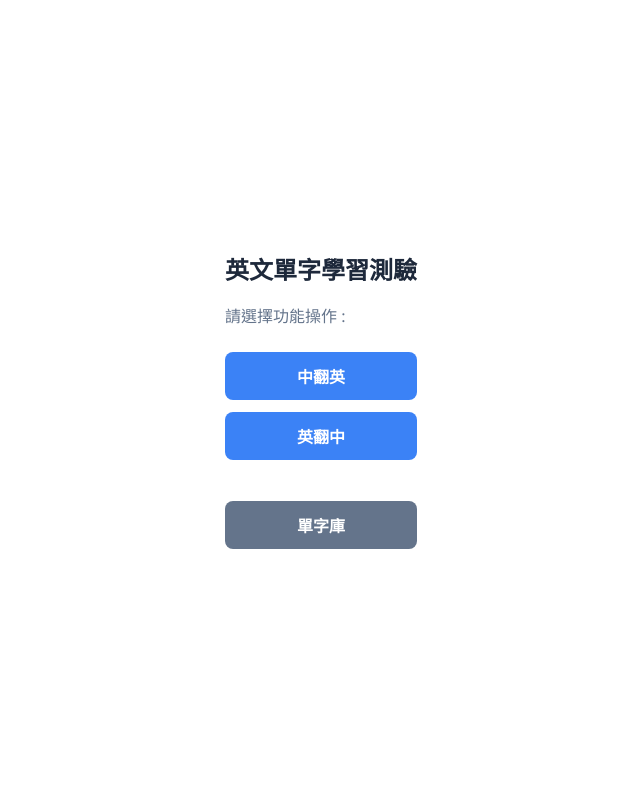
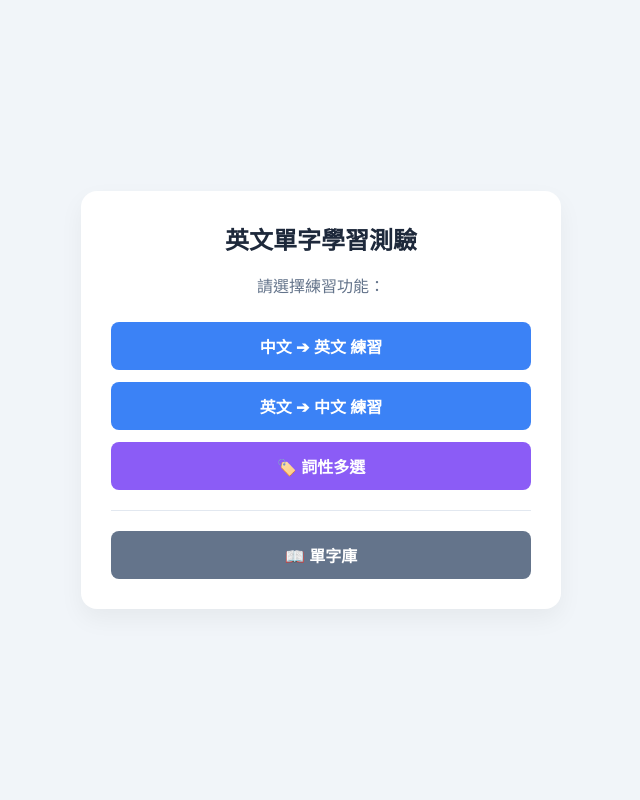
Before and after one commit to Weichi951/english-app, a Flask app: page / in a window 1280 px wide. Shown: the whole page, without its empty margins (319-959 px from the left). Run offline with Flask 3, Linux system fonts and the light colour scheme.

Commit message:
Update index.html

```diff
--- a/templates/index.html
+++ b/templates/index.html
@@ -5,55 +5,88 @@
     <meta name="viewport" content="width=device-width, initial-scale=1.0">
     <title>英文單字學習測驗</title>
     <style>
-        body{
+        /* 全域基礎設定 */
+        body {
             font-family: 'Segoe UI', Tahoma, Geneva, Verdana, sans-serif;
-            background-color: #ffffff;
-            color: #3b75c7;
+            background-color: #f1f5f9;
+            color: #334155;
             display: flex;
-            justify-content: center; /* 水平居中 */
-            align-items: center;     /* 垂直居中 */
-            min-height: 100vh;       /* 確保網頁高跟螢幕一樣高 */
+            justify-content: center;
+            align-items: center;
+            min-height: 100vh;
             margin: 0;
+            padding: 20px 0;
+            box-sizing: border-box;
         }
-        .cord{
+
+        /* 主卡片容器 */
+        .card {
             background-color: #ffffff;
             padding: 30px;
-            border-radius: 16px;                             /* 圓角 */
-            box-shadow: 0 10px 25px rgba(0, 0, 0, 0.05);   /* 淡淡的陰影 */
+            border-radius: 16px;
+            box-shadow: 0 10px 25px rgba(0, 0, 0, 0.05);
             width: 100%;
-            max-width: 400px;                                /* 限制最大寬度 */
+            max-width: 420px;
             text-align: center;
         }
+
         h1 {
             margin-top: 0;
             color: #1e293b;
             font-size: 1.5rem;
         }
+
+        /* 選單按鈕群組 */
         .menu-group {
             display: flex;
-            flex-direction: column; /* 按鈕垂直一排排列 */
-            gap: 12px;              /* 按鈕之間的間距 */
+            flex-direction: column;
+            gap: 12px;
         }
+
+        /* 萬用按鈕基本樣式 */
         button {
-            padding: 12px 20px;     /* 內邊距 */
-            font-size: 1rem;        /* 文字大小 */
-            font-weight: 600;       /* 字體粗細 */
-            color: #ffffff;       /* 文字顏色 */
-            background-color: #3b82f6; /* 按鈕顏色 */
-            border: none;           /* 去除邊框 */
-            border-radius: 8px;     /* 圓角 */
-            cursor: pointer;        /* 指標會自動變成小手指 */
-            transition: all 0.2s ease;  /* 當按鈕的樣式改變時要用 0.2 秒的時間平滑過渡 */
+            padding: 12px 20px;
+            font-size: 1rem;
+            font-weight: 600;
+            color: #ffffff;
+            background-color: #3b82f6;
+            border: none;
+            border-radius: 8px;
+            cursor: pointer;
+            transition: all 0.2s ease;
         }
+
         button:hover {
             opacity: 0.9;
-            transform: translateY(-2px);                        /* 向上浮起 2px */
-            box-shadow: 0 4px 12px rgba(59, 130, 246, 0.3);   /* 按鈕底下出現藍色光暈 */
+            transform: translateY(-2px);
+            box-shadow: 0 4px 12px rgba(59, 130, 246, 0.3);
         }
+
         button:active {
-            transform: translateY(0);   /* 按下去時恢復原位 */
+            transform: translateY(0);
         }
-        /* ================= A-Z 字母導覽按鈕 ================= */
+
+        /* 詞性多選按鈕樣式 */
+        .pos-select-btn {
+            background-color: #f1f5f9;
+            color: #475569;
+            border: 2px solid #cbd5e1;
+            padding: 8px 12px;
+            font-size: 0.9rem;
+            border-radius: 6px;
+            cursor: pointer;
+            transition: all 0.2s;
+        }
+
+        /* 詞性按鈕選中（被按住）狀態 */
+        .pos-select-btn.selected {
+            background-color: #8b5cf6 !important;
+            color: #ffffff !important;
+            border-color: #7c3aed !important;
+            box-shadow: inset 0 2px 4px rgba(0,0,0,0.2);
+        }
+
+        /* A-Z 字母導覽按鈕 */
         .letter-btn {
             padding: 4px 8px;
             font-size: 0.85rem;
@@ -64,17 +97,19 @@
             cursor: pointer;
             transition: all 0.2s;
         }
+
         .letter-btn:hover {
             background-color: #cbd5e1;
-            transform: none; /* 取消主按鈕的上浮效果 */
+            transform: none;
             box-shadow: none;
         }
-        /* 被選中的字母按鈕樣式 */
+
         .letter-btn.active {
             background-color: #3b82f6;
             color: #ffffff;
         }
-        /* ================= 單字卡片樣式 ================= */
+
+        /* 單字卡片樣式 */
         .word-item {
             background-color: #f8fafc;
             border: 1px solid #e2e8f0;
@@ -82,27 +117,33 @@
             padding: 12px;
             margin-bottom: 10px;
         }
+
         .word-header {
             display: flex;
             align-items: baseline;
             gap: 8px;
             margin-bottom: 4px;
         }
+
         .word-title {
             font-size: 1.1rem;
             font-weight: bold;
             color: #1e293b;
         }
+
         .word-pos {
             font-size: 0.85rem;
             font-style: italic;
             color: #64748b;
+            font-weight: bold;
         }
+
         .word-meaning {
             font-size: 0.95rem;
             color: #334155;
-            margin-bottom: 6px;
+            margin-bottom: 4px;
         }
+
         .word-example {
             font-size: 0.85rem;
             color: #475569;
@@ -110,35 +151,62 @@
             padding: 6px 8px;
             border-left: 3px solid #3b82f6;
             border-radius: 0 4px 4px 0;
+            margin-top: 4px;
         }
     </style>
 </head>
 <body>
     <div class="card">
+        <!-- 1. 主選單畫面 -->
         <div id="main-menu">
             <h1>英文單字學習測驗</h1>
-            <p style="color: #64748b; margin-bottom: 25px;">請選擇功能操作 :</p>
+            <p style="color: #64748b; margin-bottom: 25px;">請選擇練習功能：</p>
+
             <div class="menu-group">
-                <button onclick="showPractice('c2e')">中翻英</button>
-                <button onclick="showPractice('e2c')">英翻中</button>
+                <button onclick="showPractice('c2e')">中文 ➔ 英文 練習</button>
+                <button onclick="showPractice('e2c')">英文 ➔ 中文 練習</button>
+                <button onclick="showPractice('pos')" style="background-color: #8b5cf6;">🏷️ 詞性多選</button>
             </div>
-            <hr style="margin: 20px 0; border: none; border-top: 1px solid #ffffff;">
+
+            <hr style="margin: 20px 0; border: none; border-top: 1px solid #e2e8f0;">
+
             <div class="menu-group">
-                <button onclick="showDictionary()" style="background-color: #64748b;">單字庫</button>
+                <button onclick="showDictionary()" style="background-color: #64748b;">📖 單字庫</button>
             </div>
         </div>
+
+        <!-- 2. 測驗練習畫面 -->
         <div id="practice-screen" style="display: none;">
             <h2 id="practice-title">單字測驗</h2>
-            <div id="quiz-question" style="font-size: 1.5rem; font-weight: bold; margin: 20px 0; color: #1e293b;">顯示題目</div>
-            <input type="text" id="user-input" placeholder="請輸入答案..." style="width: 100%; padding: 10px; font-size: 1rem; border: 2px solid #cbd5e1; border-radius: 8px; box-sizing: border-box; margin-bottom: 12px;">
+            <div id="quiz-question" style="font-size: 1.3rem; font-weight: bold; margin: 20px 0; color: #1e293b;">顯示題目</div>
+
+            <!-- 中翻英 / 英翻中 文字輸入框 -->
+            <input type="text" id="user-input" placeholder="請輸入答案..." onkeypress="handleKeyPress(event)" style="width: 100%; padding: 10px; font-size: 1rem; border: 2px solid #cbd5e1; border-radius: 8px; box-sizing: border-box; margin-bottom: 12px;">
+
+            <!-- 詞性多選按鈕群區 (預設隱藏) -->
+            <div id="pos-btn-group" style="display: none; flex-wrap: wrap; gap: 8px; justify-content: center; margin-bottom: 15px;">
+                <button class="pos-select-btn" onclick="togglePosSelection(this)" data-pos="n.">n. 名詞</button>
+                <button class="pos-select-btn" onclick="togglePosSelection(this)" data-pos="v.">v. 動詞</button>
+                <button class="pos-select-btn" onclick="togglePosSelection(this)" data-pos="adj.">adj. 形容詞</button>
+                <button class="pos-select-btn" onclick="togglePosSelection(this)" data-pos="adv.">adv. 副詞</button>
+                <button class="pos-select-btn" onclick="togglePosSelection(this)" data-pos="prep.">prep. 介系詞</button>
+                <button class="pos-select-btn" onclick="togglePosSelection(this)" data-pos="conj.">conj. 連接詞</button>
+            </div>
+
             <button id="btn-submit" onclick="checkAnswer()" style="width: 100%; margin-bottom: 10px;">提交答案</button>
             <div id="feedback" style="font-weight: bold; margin-bottom: 15px; min-height: 24px;"></div>
+
             <button onclick="showMainMenu()" style="background-color: #94a3b8; width: 100%;">返回主選單</button>
         </div>
+
+        <!-- 3. 單字庫畫面 (A-Z) -->
         <div id="dict-screen" style="display: none;">
             <h2>單字庫</h2>
+
             <div id="alphabet-nav" style="display: flex; flex-wrap: wrap; gap: 4px; justify-content: center; margin-bottom: 15px;"></div>
-            <div id="word-list" style="text-align: left; max-height: 250px; overflow-y: auto; padding-right: 5px; margin-bottom: 15px;"></div>
+
+            <div id="word-list" style="text-align: left; max-height: 280px; overflow-y: auto; padding-right: 5px; margin-bottom: 15px;"></div>
+
             <button onclick="showMainMenu()" style="background-color: #94a3b8; width: 100%;">返回主選單</button>
         </div>
     </div>
@@ -311,20 +379,20 @@
 
     ];
 
-    // DOM 元素參考
+    // 取得頁面 DOM 元素
         const mainMenu = document.getElementById('main-menu');
         const practiceScreen = document.getElementById('practice-screen');
         const dictScreen = document.getElementById('dict-screen');
 
-    // 測驗相關變數
+        // 測驗控制變數
         let currentMode = 'c2e';
         let currentQuizData = null;
         let remainingQuestions = [];
         let questionCount = 0;
         const TOTAL_QUESTIONS = 20;
-    let quizHistory = []; // 歷史紀錄：儲存每題的出題順序與作答結果
+        let quizHistory = [];
 
-    /* ================= 畫面切換控制 ================= */
+        /* ================= 畫面切換邏輯 ================= */
         function showMainMenu() {
             mainMenu.style.display = 'block';
             practiceScreen.style.display = 'none';
@@ -378,7 +446,6 @@
                 const wordCard = document.createElement('div');
                 wordCard.className = 'word-item';
 
-            // 把該單字下的所有詞性、中文、例句組合起來
                 let defsHtml = item.definitions.map(def => `
                     <div style="margin-top: 6px;">
                         <span class="word-pos">[${def.pos}]</span>
@@ -397,26 +464,52 @@
             });
         }
 
-    /* ================= 測驗練習邏輯 ================= */
+        /* ================= 詞性按鈕互動控制 ================= */
+        function togglePosSelection(btn) {
+            btn.classList.toggle('selected');
+        }
+
+        function resetPosButtons() {
+            const btns = document.querySelectorAll('.pos-select-btn');
+            btns.forEach(b => {
+                b.classList.remove('selected');
+                b.disabled = false;
+            });
+        }
+
+        /* ================= 測驗練習控制邏輯 ================= */
         function showPractice(mode) {
             currentMode = mode;
             mainMenu.style.display = 'none';
             practiceScreen.style.display = 'block';
             dictScreen.style.display = 'none';
 
-        // 恢復輸入框與提交按鈕
-        document.getElementById('user-input').style.display = 'block';
-        document.getElementById('btn-submit').style.display = 'block';
+            const inputElem = document.getElementById('user-input');
+            const posGroup = document.getElementById('pos-btn-group');
+            const submitBtn = document.getElementById('btn-submit');
 
-        // 清除上一次的「再測驗一次」按鈕與歷史紀錄列表
+            // 移除上一次的紀錄清單與按鈕
             const restartBtn = document.getElementById('btn-restart');
             if (restartBtn) restartBtn.remove();
-
             const historyList = document.getElementById('quiz-history');
             if (historyList) historyList.remove();
 
+            submitBtn.style.display = 'block';
+
+            // 依據模式切換「輸入框」或「詞性多選按鈕群」
+            if (mode === 'pos') {
+                inputElem.style.display = 'none';
+                posGroup.style.display = 'flex';
+            } else {
+                inputElem.style.display = 'block';
+                posGroup.style.display = 'none';
+            }
+
+            // 設定標題
             const titleElem = document.getElementById('practice-title');
-        titleElem.innerText = mode === 'c2e' ? '單字測驗 (中文 ➔ 英文)' : '單字測驗 (英文 ➔ 中文)';
+            if (mode === 'c2e') titleElem.innerText = '單字測驗 (中翻英)';
+            else if (mode === 'e2c') titleElem.innerText = '單字測驗 (英翻中)';
+            else titleElem.innerText = '🏷️ 詞性多選';
 
             resetQuiz();
             nextQuestion();
@@ -424,61 +517,81 @@
 
         function resetQuiz() {
             questionCount = 0;
-        remainingQuestions = [...dictionary]; // 複製完整單字庫
-        quizHistory = []; // 清空記錄
+            remainingQuestions = [...dictionary];
+            quizHistory = [];
         }
 
         function nextQuestion() {
             questionCount++;
 
-        // 檢查是否超過 20 題或無題可出
             if (questionCount > TOTAL_QUESTIONS || remainingQuestions.length === 0) {
                 showQuizSummary();
                 return;
             }
 
-        // 隨機抽題，並從題目池中剔除 (不重複)
             const randomIndex = Math.floor(Math.random() * remainingQuestions.length);
             const item = remainingQuestions[randomIndex];
             remainingQuestions.splice(randomIndex, 1);
 
-        // 隨機選該單字的其中一種意思來考
+            const allPosList = [...new Set(item.definitions.map(d => d.pos.toLowerCase()))];
             const randomDef = item.definitions[Math.floor(Math.random() * item.definitions.length)];
 
             currentQuizData = {
                 word: item.word,
                 pos: randomDef.pos,
                 meaning: randomDef.meaning,
-            allMeanings: item.definitions.map(d => d.meaning)
+                allMeanings: item.definitions.map(d => d.meaning),
+                allPos: allPosList
             };
 
             document.getElementById('user-input').value = '';
             document.getElementById('feedback').innerText = '';
             document.getElementById('user-input').disabled = false;
+            resetPosButtons();
 
             const questionElem = document.getElementById('quiz-question');
             const progressText = `[${questionCount}/${Math.min(TOTAL_QUESTIONS, dictionary.length)}] `;
 
             if (currentMode === 'c2e') {
                 questionElem.innerText = `${progressText}${currentQuizData.meaning} [${currentQuizData.pos}]`;
+            } else if (currentMode === 'e2c') {
+                questionElem.innerText = `${progressText}${currentQuizData.word}`;
             } else {
-            questionElem.innerText = `${progressText}${currentQuizData.word}`;
+                questionElem.innerText = `${progressText}${currentQuizData.word} (請勾選詞性)`;
             }
 
+            if (currentMode !== 'pos') {
                 document.getElementById('user-input').focus();
+            }
         }
 
         function checkAnswer() {
+            const feedbackElem = document.getElementById('feedback');
+            let isCorrect = false;
+            let questionText = "";
+            let correctAnswerText = "";
+            let userAnswerText = "";
+
+            if (currentMode === 'pos') {
+                const selectedBtns = document.querySelectorAll('.pos-select-btn.selected');
+                const userPosList = Array.from(selectedBtns).map(b => b.getAttribute('data-pos').toLowerCase());
+
+                questionText = currentQuizData.word;
+                correctAnswerText = currentQuizData.allPos.join(', ');
+                userAnswerText = userPosList.length > 0 ? userPosList.join(', ') : "(未選擇)";
+
+                const isSameLength = userPosList.length === currentQuizData.allPos.length;
+                const isAllMatched = currentQuizData.allPos.every(p => userPosList.includes(p));
+
+                isCorrect = isSameLength && isAllMatched;
+                document.querySelectorAll('.pos-select-btn').forEach(b => b.disabled = true);
+
+            } else {
                 const inputElem = document.getElementById('user-input');
                 const input = inputElem.value.trim();
                 const inputLower = input.toLowerCase();
-        const feedbackElem = document.getElementById('feedback');
 
                 if (!input) return;
-
-        let isCorrect = false;
-        let questionText = "";
-        let correctAnswerText = "";
 
                 if (currentMode === 'c2e') {
                     questionText = `${currentQuizData.meaning} [${currentQuizData.pos}]`;
@@ -490,17 +603,17 @@
                     isCorrect = currentQuizData.allMeanings.some(m => m.includes(inputLower) || inputLower.includes(m));
                 }
 
-        // 紀錄這一題的詳細作答結果
+                userAnswerText = input;
+                inputElem.disabled = true;
+            }
+
             quizHistory.push({
                 num: questionCount,
                 question: questionText,
-            userAnswer: input,
+                userAnswer: userAnswerText,
                 correctAnswer: correctAnswerText,
                 isCorrect: isCorrect
             });
-
-        // 鎖定輸入框
-        inputElem.disabled = true;
 
             if (isCorrect) {
                 feedbackElem.innerText = "🎉 正確！太棒了！";
@@ -510,7 +623,7 @@
                 feedbackElem.style.color = "#e74c3c";
             }
 
-        // 1 秒後自動跳下一題
+            // 1 秒後自動跳下一題 (不公布答案)
             setTimeout(nextQuestion, 1000);
         }
 
@@ -518,6 +631,7 @@
             const questionElem = document.getElementById('quiz-question');
             const feedbackElem = document.getElementById('feedback');
             const inputElem = document.getElementById('user-input');
+            const posGroup = document.getElementById('pos-btn-group');
             const submitBtn = document.getElementById('btn-submit');
 
             questionElem.innerText = "🎊 測驗完成！";
@@ -525,9 +639,10 @@
             feedbackElem.style.color = "#3b82f6";
 
             inputElem.style.display = 'none';
+            posGroup.style.display = 'none';
             submitBtn.style.display = 'none';
 
-        // 1. 動態建立題目結果檢討列表
+            // 建立歷史答題檢討卡片
             const historyContainer = document.createElement('div');
             historyContainer.id = 'quiz-history';
             historyContainer.style.cssText = 'text-align: left; max-height: 250px; overflow-y: auto; margin: 15px 0; padding-right: 5px;';
@@ -552,10 +667,8 @@
                 historyContainer.appendChild(itemCard);
             });
 
-        // 將檢討清單插入在提示訊息下方
             feedbackElem.parentNode.insertBefore(historyContainer, feedbackElem.nextSibling);
 
-        // 2. 新增「再測驗一次」按鈕
             if (!document.getElementById('btn-restart')) {
                 const restartBtn = document.createElement('button');
                 restartBtn.id = 'btn-restart';
```
Lines whose indentation alone changed are shown as unchanged.
